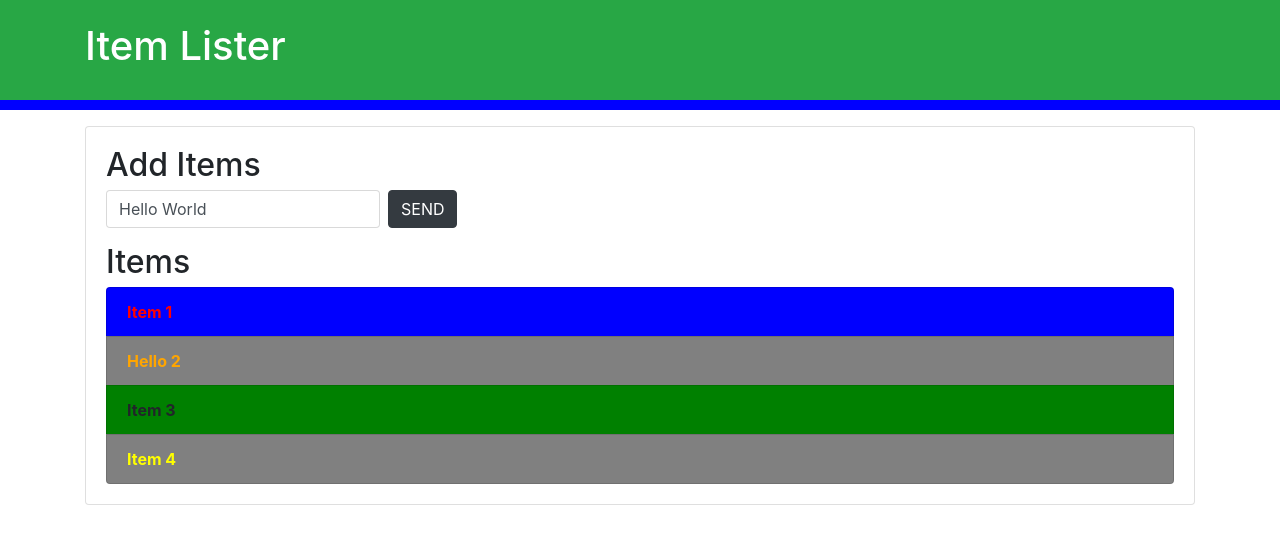
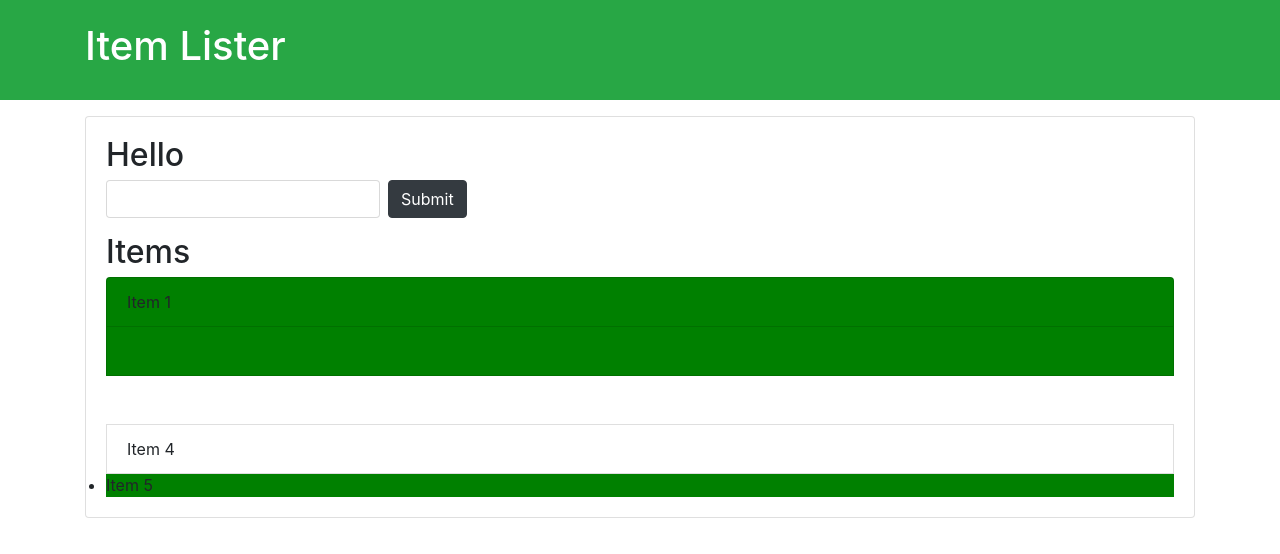
Before and after one commit to sksunil0608/firstVSCodeCommit, a plain HTML site: page index2.html in a window 1280 px wide. Drawn offline with nearby package versions, Linux system fonts and the light colour scheme.

Commit message:
query Selector and querySelector All

```diff
--- a/dom2.js
+++ b/dom2.js
@@ -1,53 +1,86 @@
-// GET ELEMENT BY CLASSS NAME
-// var items = document.getElementsByClassName('list-group-item');
+// // GET ELEMENT BY CLASSS NAME
+// // var items = document.getElementsByClassName('list-group-item');
+// // console.log(items)
+// // console.log(items[1])
+
+// // items[1].textContent = 'Hello 2'
+// // items[1].style.fontWeight ="bold";
+// // items[1].style.backgroundColor ="yellow";
+// //We simply can't do this directly
+// // items.style.backgroundColor="#fffff"
+
+// // for(var i=0;i<items.length;i++){
+// //     items[i].style.backgroundColor="grey"
+// //     items[i].style.fontWeight ="bold";
+// // }
+// // items[2].style.backgroundColor ='green';
+
+
+// // GET ELEMENT BY TAG NAME
+// var items = document.getElementsByTagName('li');
 // console.log(items)
 // console.log(items[1])
 
 // items[1].textContent = 'Hello 2'
 // items[1].style.fontWeight ="bold";
 // items[1].style.backgroundColor ="yellow";
-//We simply can't do this directly
-// items.style.backgroundColor="#fffff"
-
 // for(var i=0;i<items.length;i++){
 //     items[i].style.backgroundColor="grey"
 //     items[i].style.fontWeight ="bold";
 // }
 // items[2].style.backgroundColor ='green';
 
+// var header =document.querySelector('#main-header')
+// header.style.borderBottom ="solid 10px blue";
 
-// GET ELEMENT BY TAG NAME
-var items = document.getElementsByTagName('li');
-console.log(items)
-console.log(items[1])
+// var input = document.querySelector('input');
+// input.value ="Hello World";
+// //Applied on the first input by defalt, for next you can write this twice
 
-items[1].textContent = 'Hello 2'
-items[1].style.fontWeight ="bold";
-items[1].style.backgroundColor ="yellow";
-for(var i=0;i<items.length;i++){
-    items[i].style.backgroundColor="grey"
-    items[i].style.fontWeight ="bold";
+// var submit = document.querySelector('input[type="submit"]');
+// submit.value ="SEND";
+// var item = document.querySelector('.list-group-item')
+// item.style.color ="red";
+// item.style.backgroundColor="blue";
+
+// var lastItem = document.querySelector
+// ('.list-group-item:last-child');
+
+// lastItem.style.color ="yellow";
+// console.log(lastItem)
+// var secondItem = document.querySelector
+// ('.list-group-item:nth-child(2)');
+// secondItem.style.color="orange"
+
+
+//query selector all
+
+var title = document.querySelectorAll('.title');
+// console.log(title)
+
+title[0].textContent = "Hello";
+
+//this is psuedo css selecotr th-child(odd)
+// var odd = document.querySelectorAll('li:nth-child(odd)');
+// var even = document.querySelectorAll('li:nth-child(even)');
+
+// for (var i=0;i<odd.length;i++){
+//     odd[i].style.backgroundColor ="blue";
+//     even[i].style.backgroundColor ="blue";
+// }
+
+var secondItem = document.querySelector('li:nth-child(2)');
+secondItem.style.backgroundColor ="green";
+console.log(secondItem)
+secondItem.textContent ="Sunil";
+var thirdItem = document.querySelector('li:nth-child(3)');
+thirdItem.style.visibility="hidden";
+
+
+var secondItem = document.querySelectorAll('li:nth-child(2)');
+secondItem[0].style.color ="green";
+
+var odd = document.querySelectorAll('li:nth-child(odd)');
+for (var i=0;i<odd.length;i++){
+    odd[i].style.backgroundColor ="green";
 }
-items[2].style.backgroundColor ='green';
-
-var header =document.querySelector('#main-header')
-header.style.borderBottom ="solid 10px blue";
-
-var input = document.querySelector('input');
-input.value ="Hello World";
-//Applied on the first input by defalt, for next you can write this twice
-
-var submit = document.querySelector('input[type="submit"]');
-submit.value ="SEND";
-var item = document.querySelector('.list-group-item')
-item.style.color ="red";
-item.style.backgroundColor="blue";
-
-var lastItem = document.querySelector
-('.list-group-item:last-child');
-
-lastItem.style.color ="yellow";
-console.log(lastItem)
-var secondItem = document.querySelector
-('.list-group-item:nth-child(2)');
-secondItem.style.color="orange"
--- a/index2.html
+++ b/index2.html
@@ -26,6 +26,7 @@
       <li class="list-group-item">Item 2</li>
       <li class="list-group-item">Item 3</li>
       <li class="list-group-item">Item 4</li>
+      <li>Item 5</li>
     </ul>
    </div>
   </div>
--- a/sunil.js
+++ b/sunil.js
@@ -1 +1 @@
-console.log("hello)
+console.log("hello");
```
